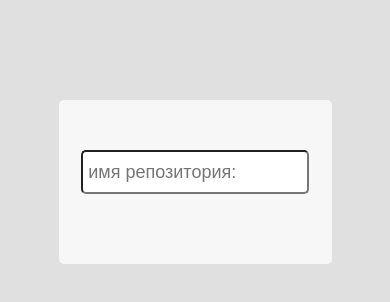
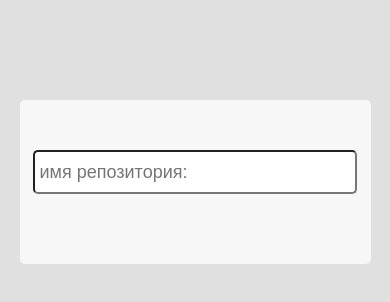
Before and after one commit to Nikita482/RepoFinder, a plain HTML site: page index.html in a window 390 px wide. Drawn offline with Linux system fonts and the light colour scheme.

Commit message:
make layout adaptive for 768px

```diff
--- a/index.css
+++ b/index.css
@@ -89,3 +89,15 @@ body {
   aspect-ratio: 1 / 1;
   margin-right: 5px;
 }
+
+@media (max-width: 768px) {
+  .wrapper {
+    width: 90vw;
+  }
+
+  .wrapper__pole,
+  .wrapper__list-item,
+  .wrapper__repo-item {
+    width: 90%;
+  }
+}
```
